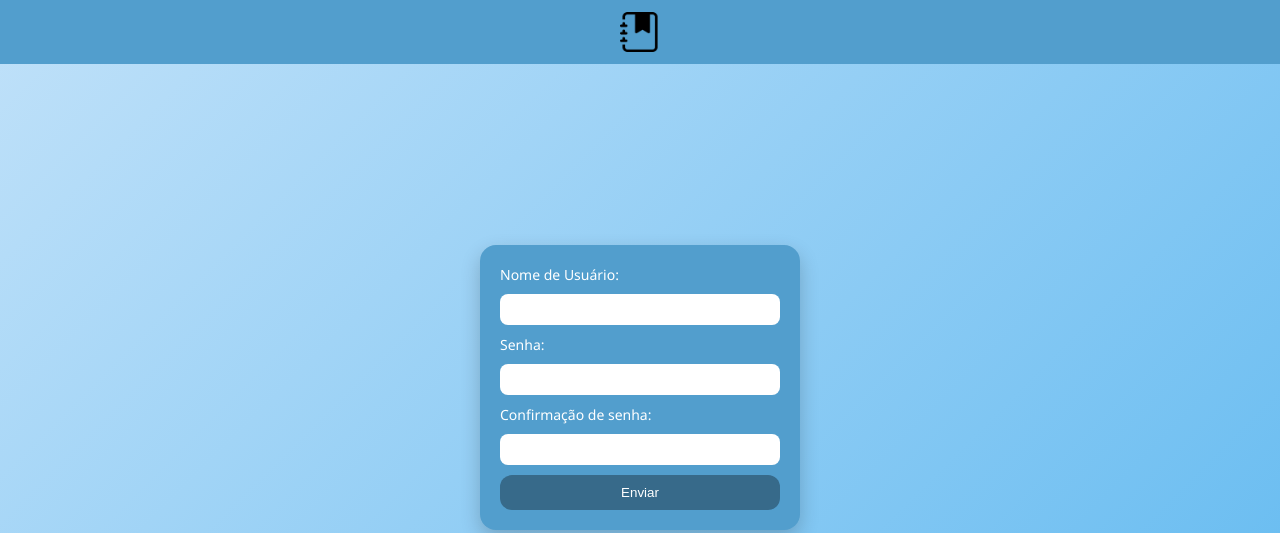
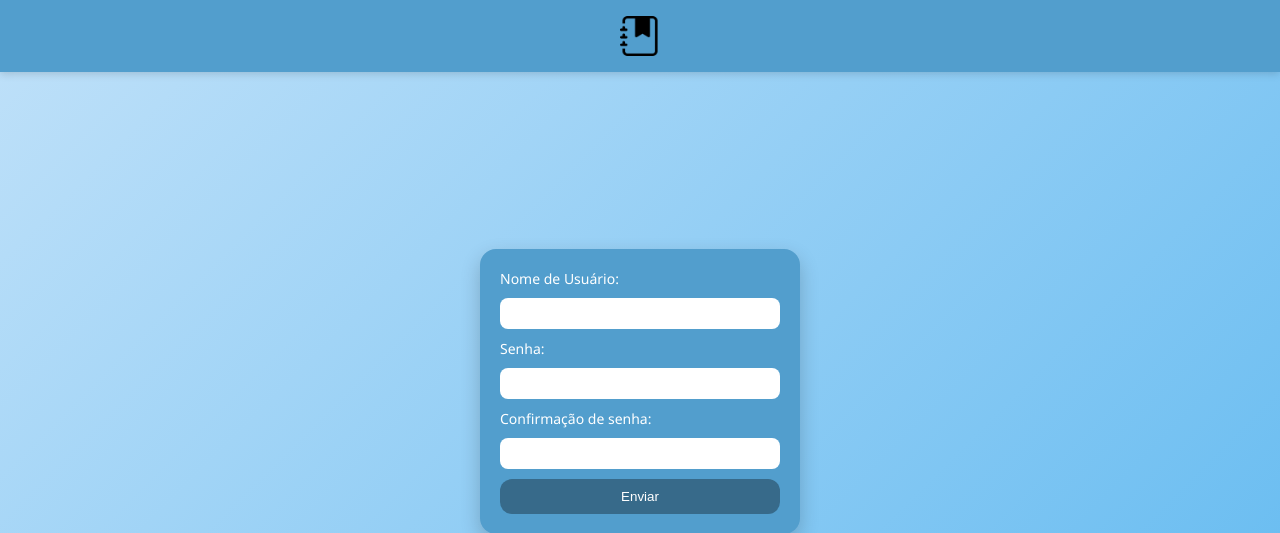
Before and after one commit to caua-lk/Projeto---Programa-o-de-Aplica-o-Web, a Flask app: page /cadastro in a window 1280 px wide. Shown: the top 533 px of the page. Run offline with Flask 3, Linux system fonts and the light colour scheme.

Commit message:
Update style.css
style: melhora o visual do cabeçalho

```diff
--- a/static/css/style.css
+++ b/static/css/style.css
@@ -30,10 +30,11 @@ body{
 /* HEADER */
 header{
     background-color: var(--brand-400);
-    padding: 12px;
+    padding: 16px;
     display: flex;
     align-items: center;
     justify-content: center;
+    box-shadow: 0 2px 8px rgba(0, 0, 0, 0.15);
 }
 
 header img{
```
